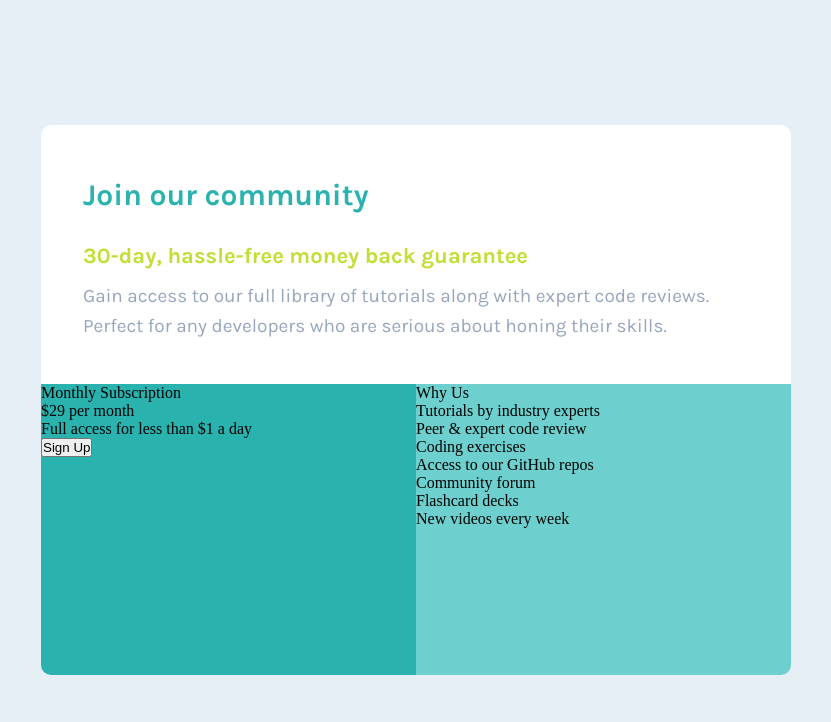
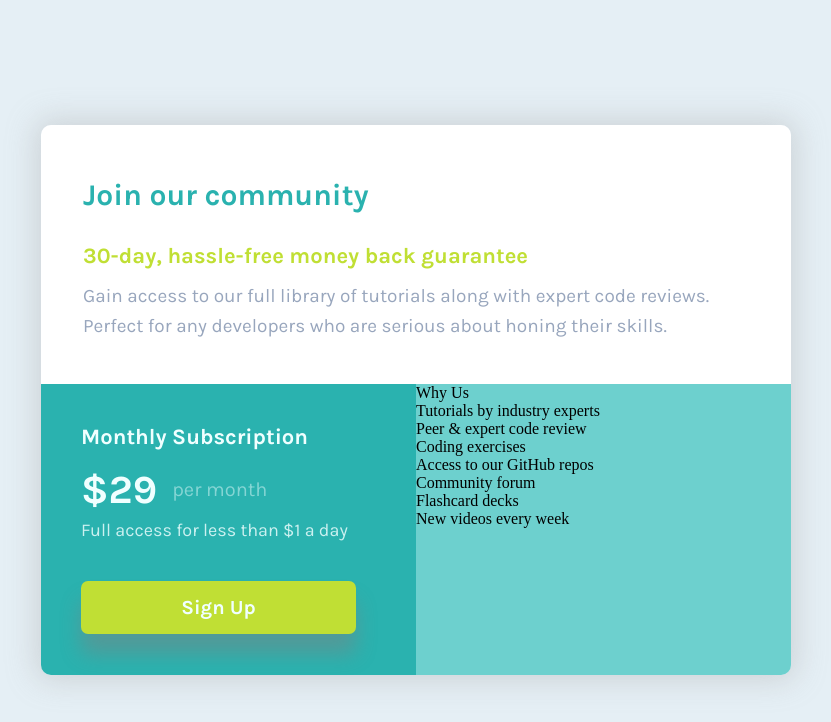
Before and after one commit to Neel-07/Single-Price-Grid-Component, a plain HTML site: page single-price-grid-component-master/index.html in a window 1280 px wide. Shown: the whole page, without its empty margins (224-1055 px from the left). Drawn offline with Linux system fonts and the light colour scheme.

Commit message:
designed the left_content

```diff
--- a/single-price-grid-component-master/index.html
+++ b/single-price-grid-component-master/index.html
@@ -32,8 +32,10 @@
      <div class="bottom_content">
       <div class="left_content">
         <p>Monthly Subscription</p>
+        <div class="price">
         <span>&dollar;29</span>
         <span>per month</span>
+      </div>
         <p>Full access for less than &dollar;1 a day</p>
         <button>Sign Up</button>
       </div>
--- a/single-price-grid-component-master/style.css
+++ b/single-price-grid-component-master/style.css
@@ -17,7 +17,8 @@ body{
     max-width:750px;
     display:flex;
     flex-direction: column;
-
+    box-shadow: 0 0 30px 5px rgba(166, 166, 166, 0.377);
+    border-radius:10px;
 }
 
 .top_content{
@@ -62,8 +63,56 @@ body{
     width:50%;
     background-color: hsl(179, 62%, 43%);
     border-bottom-left-radius: 10px;
+    padding:2.5rem;
+    display:flex;
+    flex-direction: column;
 }
 
+.left_content p{
+    font-family: "Karla", sans-serif;
+    font-size: 18px;
+    color:rgba(240, 255, 255, 0.817);
+    padding-bottom:2.5rem;
+}
+.left_content p:first-child{
+   font-size: 22px;
+   color:azure;
+   font-family: "Karla", sans-serif;
+   font-weight: 700;
+   padding-bottom: 1rem;
+}
+
+.price{
+    display:flex;
+    font-family: "Karla", sans-serif;
+    padding-bottom:0.4rem;
+}
+.left_content span:first-child{
+      font-size: 40px;
+      color: azure;
+      font-weight: 700;
+}
+
+.left_content span:last-child{
+      display:flex;
+      align-items: center;
+      padding-left:15px;
+      color: rgba(240, 255, 255, 0.457);
+      font-size: 20px;
+}
+
+button{
+    padding:15px 0px;
+    margin-right:20px;
+    background-color: hsl(71, 73%, 54%);
+    border-radius:7px;
+    border:none;
+    color: azure;
+    font-size: 20px;
+    font-weight: 700;
+    font-family: "Karla", sans-serif;
+    box-shadow: 0px 20px 20px rgba(128, 128, 128, 0.463);
+}
 .right_content{
     width:50%;
     background-color: hsl(179, 51%, 62%);
```
